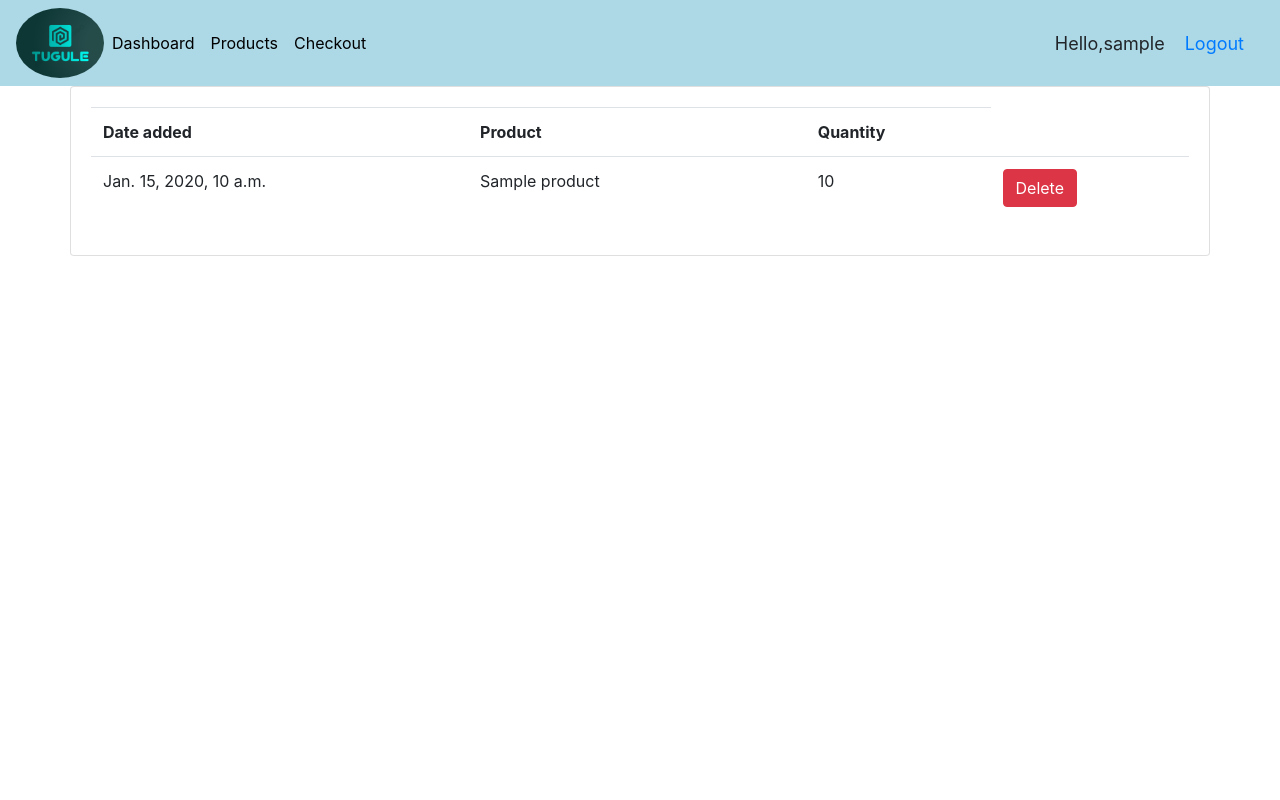
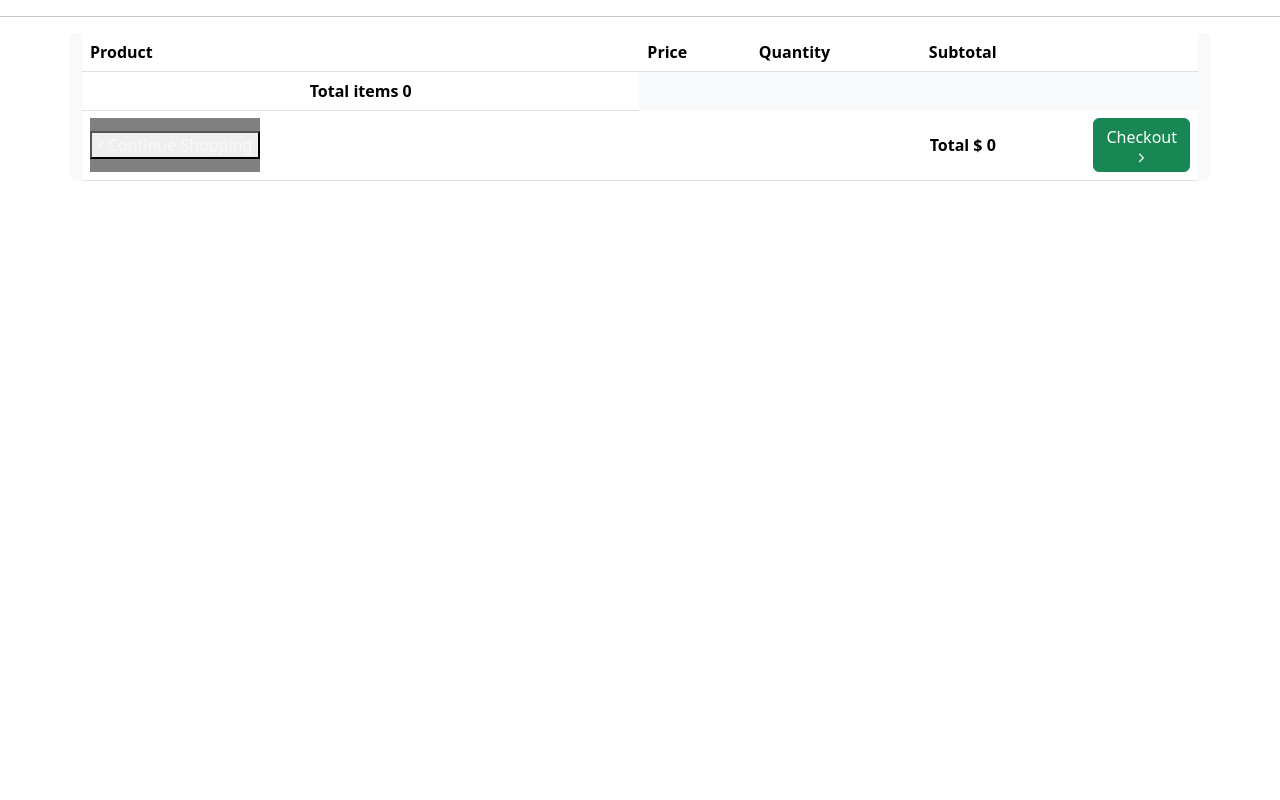
Before and after one commit to Mikael967/Assignment-one, a Django app: page /products/cart/ in a window 1280 px wide. Run offline with Django 5.2, Linux system fonts and the light colour scheme; a user stored in the database is signed in; tables that the repository leaves empty hold one stand-in row (values such as "Sample post"); some libraries are stand-ins or nearby versions.

Commit message:
changing checkout page

```diff
--- a/products/templates/products/cart.html
+++ b/products/templates/products/cart.html
@@ -1,63 +1,59 @@
-<!--make a page for a cart-->
-{%load static%}
-<!DOCTYPE html>
-<html lang="en">
-<head>
-    <meta charset="UTF-8">
-    <meta name="viewport" content="width=device-width, initial-scale=1.0">
-    <title>Tugule</title>
-    <link rel="shortcut icon" type="image/png" href="https://image.ibb.co/fOur3b/favicon.png"/>
+{% load bootstrap5 %}
+{% bootstrap_css%}
+{% bootstrap_javascript%}
+{% block content %}
 
+    <link href="//maxcdn.bootstrapcdn.com/font-awesome/4.1.0/css/font-awesome.min.css" rel="stylesheet">
+    <hr>
+<div class="container bg-light rounded">
+  <table id="cart" class="table table-hover table-condensed">
+    <thead>
+      <tr>
+        <th style="width:50%">Product</th>
+        <th style="width:10%">Price</th>
+        <th style="width:8%">Quantity</th>
+        <th style="width:22%" class="text-center">Subtotal</th>
+        <th style="width:10%"></th>
+      </tr>
+    </thead>
+    <tbody>
+      <tr>
+        {% for item in items %}
+        <td data-th="Product">
 
-<style>
-    tbody tr:hover{
-        background-color:lightblue;
-        color: rgb(66, 5, 249);
-    }
-    :root{
-        --bs-body-bg:lightblue
-    }
-    .btn{
-        color:red;
-        background-color: crimson;
-        cursor: pointer;
-        box-shadow: none;
-    }
-    .btn:hover{
-        background-color: rgb(96, 3, 3);
-        color: white;
-    }
-</style>
-
-</head>
-<body>
-   {%block content%}
-    {%include 'products/navbar.html'%}
-    {%endblock%}
-    <div class="container">
-        <div class="row">
-            <div class="card card-body">
-                <table class="table">
-                    <tr>
-                        <th>Date added</th>
-                        <th>Product</th>
-                        <th></th>
-                        <th>Quantity</th>
-                    </tr>
-                    {%for i in order_items%}
-                        <tr>
-                            <td>{{i.date_added}}</td>
-                            <td>{{i.product}}</td>
-                            <td></td>
-                            <td>{{i.quantity}}</td>
-                            <td><a class="btn btn-danger"href="{%url 'products:delete_order' i.id%}">Delete </a></td>
-
-
-                        </tr>
-                    {%endfor%}
-
-                </table>
-        </div>
-    </div>
-</body>
-</html>
+          <div class="row p-4">
+            <div class="col-sm-2 hidden-xs"><img src="{{item.product.image.url}}" style="height: 100px; width: 100px;" alt="..." class="img-responsive" /></div>
+            <div class="col-sm-10">
+              <h4 class="nomargin">{{item.product.name}}</h4>
+              <p>Lorem ipsum dolor sit amet, consectetur adipisicing elit, sed do eiusmod
+tempor incididunt ut labore et dolore magna aliqua.</p>
+            </div>
+          </div>
+        </td>
+        <td data-th="Price">${{item.product.price}}</td>
+        <td data-th="Quantity">
+          {{item.quantity}}
+        </td>
+        <td data-th="Subtotal" class="text-center">${{item.get_total}}</td>
+        <td class="actions" data-th="">
+          <button data-product="{{item.product.id}}" data-action="add" class="btn btn-info btn-sm update-cart"><i class="fa fa-plus"></i></button>
+          <button data-product="{{item.product.id}}" class="btn btn-danger btn-sm update-cart" data-action="remove"><i class="fa fa-trash-o"></i></button>
+        </td>
+      </tr>
+      {% endfor %}
+    </tbody>
+    <tfoot>
+      <tr class="visible-xs">
+        <td class="text-center"><strong>Total items {{order.get_cart_items}}</strong></td>
+      </tr>
+      <tr>
+        <td><a href="{%url 'products:home'%}" class="py-3" style="color: black; text-decoration: none; background-color: gray;"><button   class="fbtn btn-dark text-light"><i class="fa fa-angle-left"></i> Continue Shopping</button></a></td>
+        <td colspan="2" class="hidden-xs"></td>
+        <td class="hidden-xs text-center"><strong>Total $ {{order.get_cart_total}}</strong></td>
+        <td><a href="{%url 'products:checkout'%}" class="btn btn-success btn-block">Checkout <i class="fa fa-angle-right"></i></a></td>
+      </tr>
+    </tfoot>
+  </table>
+</div>
+</div>
+{% endblock %}
--- a/products/templates/products/category.html
+++ b/products/templates/products/category.html
@@ -12,7 +12,7 @@
           <p>{{product.name}}</p>
           <p>shs.{{product.price}}</p>
           <p>Business: {{product.business_account.name}}</p>
-          <a href="{%url 'products:order' product.id%}">ORDER</a>
+          <button data-product="{{product.id}}" data-action="add" class="update-cart fbtn">Add to cart</button>
         </article>
         {%endfor%}
 
--- a/products/urls.py
+++ b/products/urls.py
@@ -3,9 +3,11 @@ from . import views
 app_name="products"
 urlpatterns=[
     path('',views.home,name="home"),
-    path('order/<str:product_id>',views.create_order_item,name="order"),
+
     path('cart/',views.cart,name="cart"),
     path('delete_order/<str:product_id>',views.deleteOrder,name="delete_order"),
-    path('category/<str:category_id>', views.products, name='category')
+    path('category/<str:category_id>', views.products, name='category'),
+    path('update_item/', views.update_item, name='update_item'),
+    path('checkout/',views.checkout,name="checkout"),
 
 ]
--- a/products/views.py
+++ b/products/views.py
@@ -1,36 +1,56 @@
 from django.shortcuts import render,redirect
 from tugulenga.models import *
 from django.contrib.auth.decorators import login_required
-# Create your views here.
-def create_order_item(request,product_id):
+from django.http import JsonResponse
+import json
 
-    order=Order.objects.create(customer =  request.user)
-    order.save()
-    product=Product.objects.get(id=product_id)
+
+#views to create cart items
+def cart(request):
+    if request.user.is_authenticated:
+        order, created = Order.objects.get_or_create(customer=request.user, complete = False)
+        items = order.orderitem_set.all()
+    else:
+        items=[]
+        order ={'get_cart_total':0,'get_cart_items':0}
+    context = {'items':items,
+               'order':order}
+    return render(request,"products/cart.html", context)
+
+def checkout(request):
+    if request.user.is_authenticated:
+        order, created = Order.objects.get_or_create(customer=request.user, complete = False)
+        items = order.orderitem_set.all()
+    else:
+        items=[]
+        order ={'get_cart_total':0,'get_cart_items':0}
+    context = {'items':items,
+               'order':order}
+    return render(request,"", context)
+
+def update_item(request):
+    data = json.loads(request.body)
+    productId = data['product_id']
+    action = data['action']
+
+    customer = request.user
+    product = Product.objects.get(id=productId)
+    order,created = Order.objects.get_or_create(customer=customer, complete=False)
+    order_item,created = OrderItem.objects.get_or_create(order=order, product=product)
+    if action == "add":
+        order_item.quantity = (order_item.quantity+1)
+    elif action == "remove":
+        order_item.quantity = (order_item.quantity-1)
+
+    order_item.save()
+
+    if order_item.quantity <= 0:
+        order_item.delete()
+
+    return JsonResponse(action + ' complete', safe=False)
 
 
 
-
-
-    #check if order item already in database
-    try:
-        same_item=OrderItem.objects.get(product=product)
-        same_item.quantity+=1
-        same_item.save()
-
-    except:
-        order_item=OrderItem.objects.create(
-        product=product,
-        order=order,
-        quantity=1,)
-        order_item.save()
-
-
-
-
-
-
-    return redirect('products:home')
 @login_required(login_url='tugule:login')
 def home(request):
     categories = Category.objects.all()
@@ -44,14 +64,11 @@ def products(request,category_id):
 
     category=Category.objects.get(id=category_id)
     products=Product.objects.filter(category=category)
-    context = {'products':products,'category':category}
+    context = {'category':category,'products':products,}
     return render(request,'products/category.html',context)
 
 @login_required(login_url='tugule:login')
-def cart(request,):
-    order_items=OrderItem.objects.all()
-    context={"order_items":order_items}
-    return render(request,'products/cart.html',context)
+
 
 @login_required(login_url='tugule:login')
 def deleteOrder(request,product_id):
--- a/tugulenga/models.py
+++ b/tugulenga/models.py
@@ -52,8 +52,6 @@ class Category(models.Model):
 
 class Product(models.Model):
 
-
-
         business_account= models.ForeignKey(Business_account, on_delete=models.CASCADE, null=True, blank=True )
         image =  models.ImageField( upload_to="Products/", blank =True)
         category=models.ForeignKey(Category,max_length=20, null=True,on_delete=models.CASCADE,blank=True)
@@ -73,12 +71,30 @@ class Order(models.Model):
 
     def __str__(self):
         return str(self.id)
+    @property
+    def get_cart_total(self):
+        orderitems = self.orderitem_set.all()
+        total = sum([item.get_total for item in orderitems])
+        return total
+
+    @property
+    def get_cart_items(self):
+        orderitems = self.orderitem_set.all()
+        total = sum([item.quantity for item in orderitems])
+        return total
+
+
 
 class OrderItem(models.Model):
     product = models.ForeignKey(Product, on_delete=models.CASCADE,blank=True, null=True)
     order = models.ForeignKey(Order, on_delete=models.CASCADE, blank = True, null=True)
+    customer = models.ForeignKey(Profile,on_delete=models.CASCADE, null=True, blank=True)
     quantity = models.IntegerField(default=0, null=True, blank=True)
     date_added = models.DateTimeField(auto_now_add=True)
 
     def __str__(self):
         return self.product.name
+    @property
+    def get_total(self):
+        total = self.product.price *self.quantity
+        return total
```
Also changed, not shown: products/templates/products/base.html (+26 -1 lines), products/templates/products/checkout.html (added, +35 -0 lines), static/js/cart.js (added, +39 -0 lines), tugulenga/templates/tugulenga/login.html (+4 -4 lines), tugulenga/templates/tugulenga/signup.html (+4 -4 lines).
